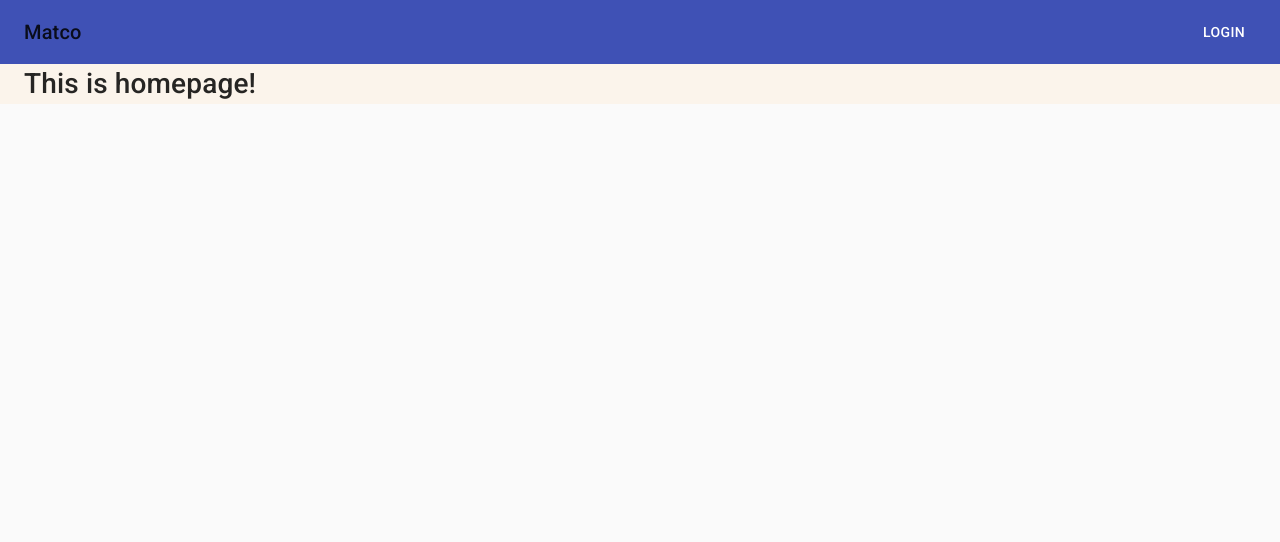
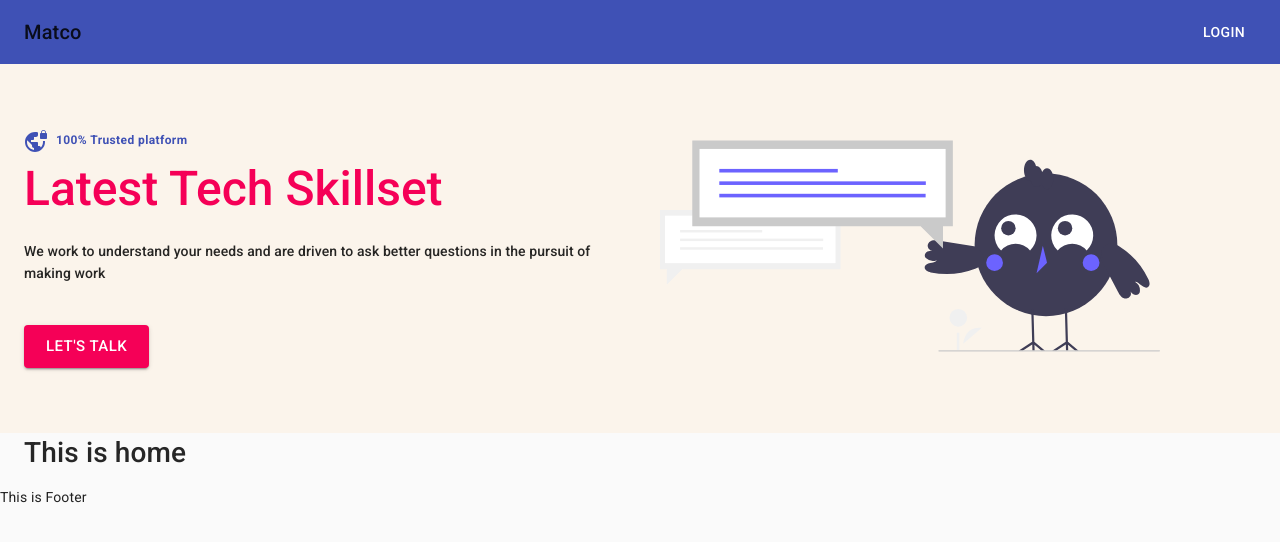
Before and after one commit to mateogalic112/next-ts-strapi-blog, a Next.js app: page / in a window 1280 px wide. Shown: the top 542 px of the page. Built offline with nearby package versions, Linux system fonts and the light colour scheme.

Commit message:
Implementing showcase.

```diff
--- a/pages/api/hello.js
+++ /dev/null
@@ -1,5 +0,0 @@
-// Next.js API route support: https://nextjs.org/docs/api-routes/introduction
-
-export default (req, res) => {
-  res.status(200).json({ name: 'John Doe' })
-}
--- /dev/null
+++ b/pages/api/index.ts
@@ -0,0 +1,5 @@
+import type { NextApiRequest, NextApiResponse } from 'next';
+
+export default (req: NextApiRequest, res: NextApiResponse) => {
+	res.status(200).json({ name: 'John Doe' });
+};
--- a/pages/index.tsx
+++ b/pages/index.tsx
@@ -5,7 +5,7 @@ import Layout from '../src/components/Layout';
 const HomePage: NextPage = () => {
 	return (
 		<Layout>
-			<h1>This is homepage!</h1>
+			<h1>This is home</h1>
 		</Layout>
 	);
 };
--- /dev/null
+++ b/src/components/Footer.tsx
@@ -0,0 +1,7 @@
+import React from 'react';
+
+const Footer = () => {
+	return <div>This is Footer</div>;
+};
+
+export default Footer;
--- a/src/components/Header.tsx
+++ b/src/components/Header.tsx
@@ -6,7 +6,7 @@ import AnimatedDrawer from '../widgets/AnimatedDrawer';
 import theme from '../../utils/theme';
 import { makeStyles } from '@material-ui/core/styles';
 
-import { AppBar, Toolbar, IconButton, Typography, Button } from '@material-ui/core';
+import { AppBar, Toolbar, IconButton, Typography, Button, Container } from '@material-ui/core';
 import MenuIcon from '@material-ui/icons/Menu';
 
 const useStyles = makeStyles({
@@ -46,7 +46,8 @@ const Header: React.FC = () => {
 	return (
 		<header className={classes.root}>
 			<AppBar position="static">
-				<Toolbar>
+				<Container>
+					<Toolbar disableGutters>
 						<div className={classes.drawerDiv}>
 							<IconButton
 								onClick={toggleDrawer(true)}
@@ -66,6 +67,7 @@ const Header: React.FC = () => {
 						</Link>
 						<Button color="inherit">Login</Button>
 					</Toolbar>
+				</Container>
 			</AppBar>
 		</header>
 	);
--- a/src/components/Layout.tsx
+++ b/src/components/Layout.tsx
@@ -1,16 +1,9 @@
 import Head from 'next/head';
-
-import theme from '../../utils/theme';
-import { makeStyles } from '@material-ui/core/styles';
 
 import { Container } from '@material-ui/core';
 import Header from './Header';
-
-const useStyles = makeStyles({
-	container: {
-		backgroundColor: `${theme.palette.neutral.main}`,
-	},
-});
+import Footer from './Footer';
+import Showcase from './Showcase';
 
 interface LayoutProps {
 	title?: string;
@@ -19,8 +12,6 @@ interface LayoutProps {
 }
 
 const Layout: React.FC<LayoutProps> = ({ title, keywords, description, children }) => {
-	const classes = useStyles();
-
 	return (
 		<>
 			<Head>
@@ -29,9 +20,11 @@ const Layout: React.FC<LayoutProps> = ({ title, keywords, description, children
 				<meta name="keywords" content={keywords} />
 			</Head>
 			<Header />
-			<Container className={classes.container}>
+			<Showcase />
+			<Container>
 				<div>{children}</div>
 			</Container>
+			<Footer />
 		</>
 	);
 };
--- /dev/null
+++ b/src/components/Showcase.tsx
@@ -0,0 +1,70 @@
+import Image from 'next/image';
+
+import theme from '../../utils/theme';
+import { makeStyles } from '@material-ui/core/styles';
+
+import { Typography, Button, Container, Grid } from '@material-ui/core';
+
+import VpnLockIcon from '@material-ui/icons/VpnLock';
+
+const useStyles = makeStyles({
+	wrapperDiv: {
+		paddingTop: '2rem',
+		paddingBottom: '2rem',
+		backgroundColor: `${theme.palette.neutral.main}`,
+	},
+	bold: {
+		fontWeight: 600,
+	},
+	flex: {
+		display: 'flex',
+		alignItems: 'center',
+	},
+	marginRight: {
+		marginRight: theme.spacing(1),
+	},
+	title: {
+		fontWeight: 500,
+		marginBottom: theme.spacing(3),
+		marginTop: theme.spacing(1),
+	},
+	marginBottomLg: {
+		marginBottom: theme.spacing(5),
+	},
+});
+
+const Showcase = () => {
+	const classes = useStyles();
+
+	return (
+		<div className={classes.wrapperDiv}>
+			<Container className={classes.flex}>
+				<Grid container spacing={5} alignItems="center">
+					<Grid item xs={12} md={6}>
+						<div className={classes.flex}>
+							<VpnLockIcon color="primary" className={classes.marginRight} />
+							<Typography variant="caption" color="primary" className={classes.bold}>
+								100% Trusted platform
+							</Typography>
+						</div>
+						<Typography gutterBottom className={classes.title} variant="h3" color="secondary">
+							Latest Tech Skillset
+						</Typography>
+						<Typography gutterBottom variant="subtitle2" className={classes.marginBottomLg}>
+							We work to understand your needs and are driven to ask better questions in the pursuit of
+							making work
+						</Typography>
+						<Button size="large" variant="contained" color="secondary">
+							Let's talk
+						</Button>
+					</Grid>
+					<Grid item xs={12} md={6}>
+						<Image src="/showcase.svg" quality={100} alt="City, showcase" width={500} height={300} />
+					</Grid>
+				</Grid>
+			</Container>
+		</div>
+	);
+};
+
+export default Showcase;
--- a/styles/globals.css
+++ b/styles/globals.css
@@ -2,6 +2,10 @@ html,
 body {
 	padding: 0;
 	margin: 0;
+}
+
+body {
+	min-height: 100vh;
 }
 
 a {
```
Also changed, not shown: pages/404.tsx (added, +7 -0 lines), public/showcase.svg (added), public/vercel.svg (deleted). Lines whose indentation alone changed are shown as unchanged.
